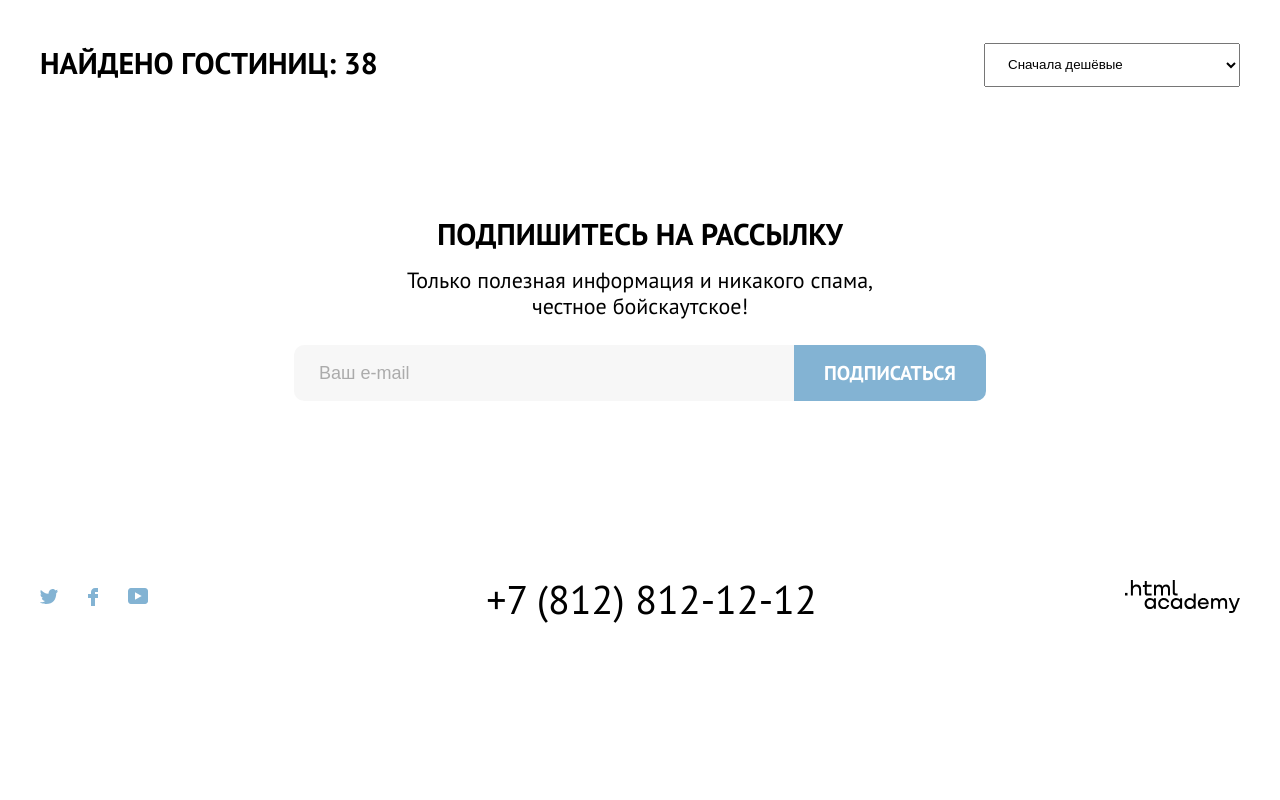
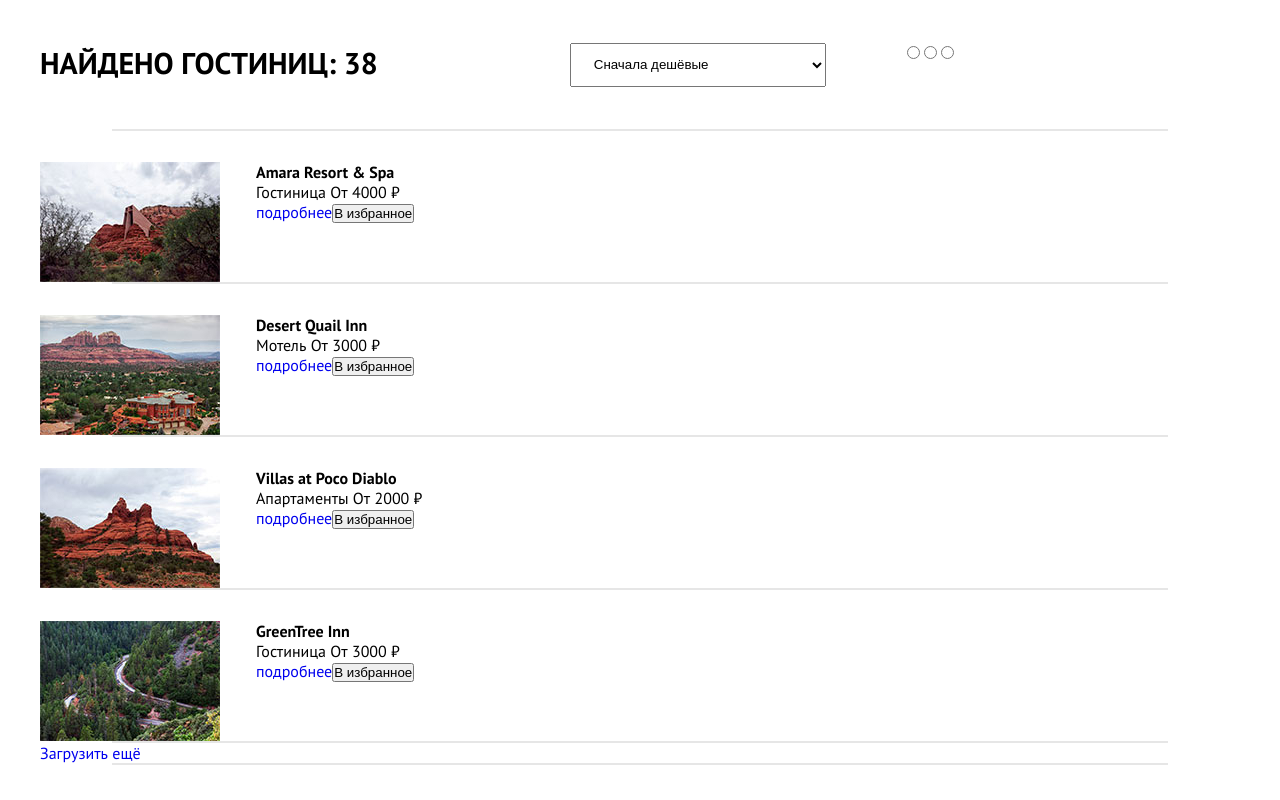
Before and after one commit to dashabas/Sedona, a plain HTML site: page hotels.html in a window 1280 px wide. Shown: the part 520-1320 px from the top of the page. Before the commit the page ends 1169 px from the top, so only its background shows below. Drawn offline with Linux system fonts and the light colour scheme.

Commit message:
add section search_result

```diff
--- a/css/style.scss
+++ b/css/style.scss
@@ -637,23 +637,49 @@ input[type=number] {
 .search_result{
   padding-top: 44px;
   padding-bottom: 40px;
-  .main_container{
+  .search_container{
     display: flex;
-    justify-content: space-between;
+    margin-bottom: 42px;
     h3{
       font-weight: 700;
       font-size: 30px;
       line-height: 39px;
       text-transform: uppercase;
       color: $black_font;
+      margin-right: 192px;
     }
+  }
+  hr{
+    max-width: 1056px;
+    width: 100%;
+    margin: auto;
+    border: 1px solid #E6E6E6;
   }
 }
 
 .sort{
   padding: 12px 100px 13px 19px;
+  margin-right: 81px;
+
+}
+.search_form {
+  display: flex;
 }
 
+.list_item{
+  display: flex;
+  margin-top: 31px;
+  .list_photo{
+    margin-right: 36px;
+    img{
+      display: block;
+      width: 100%;
+    }
+  }
+  .list_btn{
+    display: flex;
+  }
+}
 
 
 /*section Newsletter_hotels*/
@@ -717,7 +743,6 @@ input[type=number] {
 
 
 
-
 /*Footer*/
 
 footer{
--- a/hotels.html
+++ b/hotels.html
@@ -1,5 +1,5 @@
 <!doctype html>
-<html lang="en">
+<html lang="en" xmlns="http://www.w3.org/1999/html">
 <head>
     <meta charset="UTF-8">
     <meta name="viewport"
@@ -67,7 +67,7 @@
             </ul>
         </nav>
         <div class="filter">
-            <form action="#" method="get" class="filter_form">
+            <form action="#" method="get" class="filter_form" name="filter">
                 <div class="infrastructure">
                     <h3>Инфраструктура:</h3>
                     <div class="infrastructure_check">
@@ -139,16 +139,109 @@
 
 
 <section class="search_result">
-    <div class="main_container">
+    <div class="main_container search_container">
         <h3>Найдено гостиниц: 38</h3>
-        <form action="" method="get">
+        <form action="" method="get" name="search" class="search_form">
             <select class="sort" name="sort">
                 <option value="low_price">Сначала дешёвые</option>
                 <option value="high_price">Сначала дорогие</option>
                 <option value="best_review">Лучшие отзывы</option>
             </select>
-
+            <div>
+                <label>
+                    <input type="radio">
+                </label>
+                <label>
+                    <input type="radio">
+                </label>
+                <label>
+                    <input type="radio">
+                </label>
+            </div>
         </form>
+    </div>
+    <hr>
+    <div class="main_container">
+        <div class="list_item">
+            <div class="list_photo">
+                <img src="images/hotel_1.jpg" alt="AmaraResort&Spa">
+            </div>
+            <div>
+                <h4>Amara Resort & Spa</h4>
+                <div>
+                    <span>Гостиница</span>
+                    <span>От 4000 ₽</span>
+                </div>
+                <div class="list_btn">
+                    <a href="#">подробнее</a>
+                    <form action="" method="get">
+                        <button>В избранное</button>
+                    </form>
+                </div>
+            </div>
+        </div>
+        <hr>
+        <div class="list_item">
+            <div class="list_photo">
+                <img src="images/hotel_2.jpg" alt="AmaraResort&Spa">
+            </div>
+            <div>
+                <h4>Desert Quail Inn</h4>
+                <div>
+                    <span>Мотель</span>
+                    <span>От 3000 ₽</span>
+                </div>
+                <div class="list_btn">
+                    <a href="#">подробнее</a>
+                    <form action="" method="get">
+                        <button>В избранное</button>
+                    </form>
+                </div>
+            </div>
+        </div>
+        <hr>
+        <div class="list_item">
+            <div class="list_photo">
+                <img src="images/hotel_3.jpg" alt="AmaraResort&Spa">
+            </div>
+            <div>
+                <h4>Villas at Poco Diablo</h4>
+                <div>
+                    <span>Апартаменты</span>
+                    <span>От 2000 ₽</span>
+                </div>
+                <div class="list_btn">
+                    <a href="#">подробнее</a>
+                    <form action="" method="get">
+                        <button>В избранное</button>
+                    </form>
+                </div>
+            </div>
+        </div>
+        <hr>
+        <div class="list_item">
+            <div class="list_photo">
+                <img src="images/hotel_4.jpg" alt="AmaraResort&Spa">
+            </div>
+            <div>
+                <h4>GreenTree Inn</h4>
+                <div>
+                    <span>Гостиница</span>
+                    <span>От 3000 ₽</span>
+                </div>
+                <div class="list_btn">
+                    <a href="#">подробнее</a>
+                    <form action="" method="get">
+                        <button>В избранное</button>
+                    </form>
+                </div>
+            </div>
+        </div>
+        <hr>
+        <div>
+            <a href="#">Загрузить ещё</a>
+        </div>
+        <hr>
     </div>
 </section>
 
```
Also changed, not shown: css/style.css, images/hotel_1.jpg (added), images/hotel_2.jpg (added), images/hotel_3.jpg (added), images/hotel_4.jpg (added), 1 other file.
